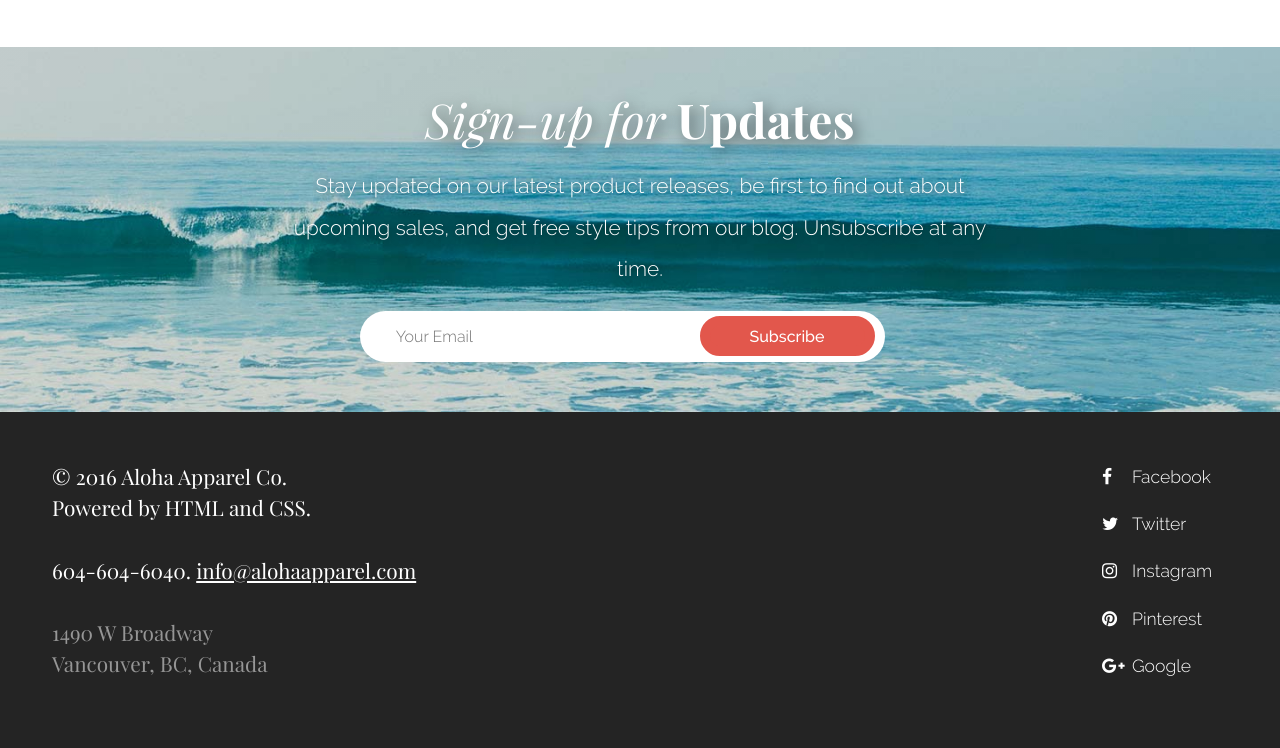
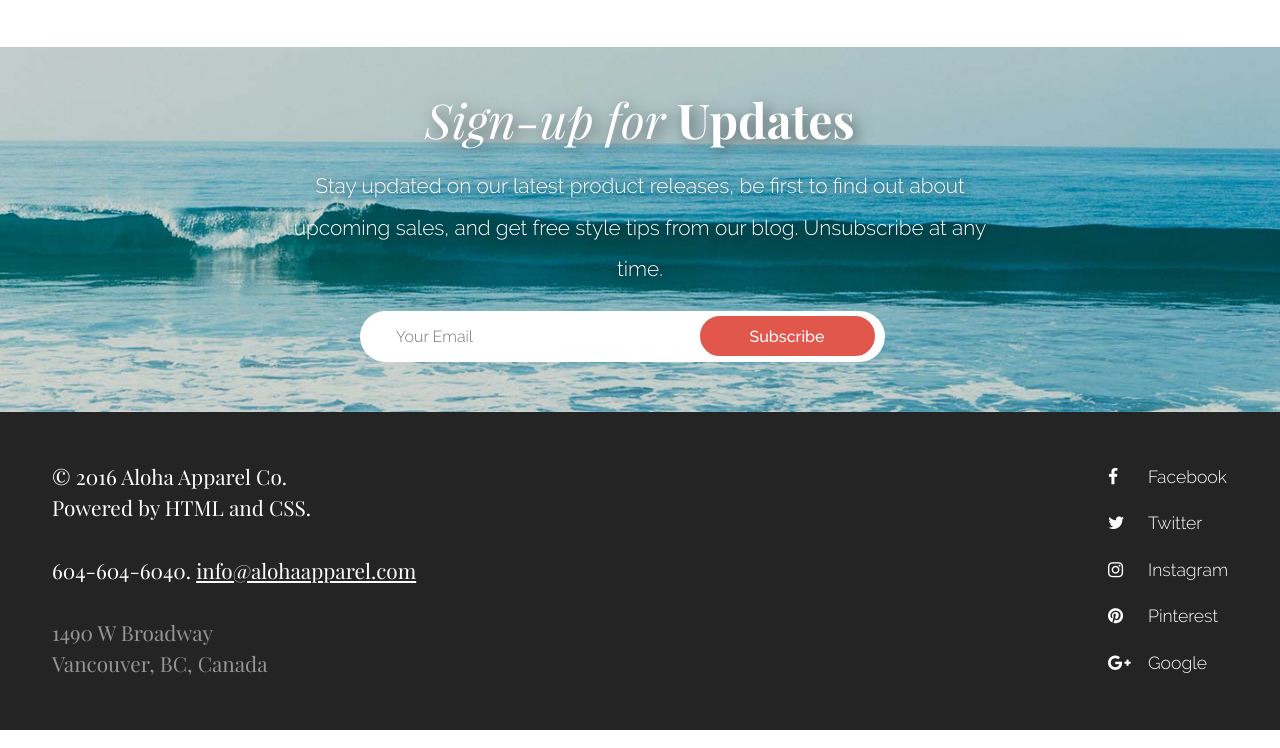
Before and after one commit to Imarky05/Aloha-Project-1a, a plain HTML site: page index.html in a window 1280 px wide. Shown: the part 1305-2053 px from the top of the page. Drawn offline with Linux system fonts and the light colour scheme.

Commit message:
add flexbox on footer

```diff
--- a/style.css
+++ b/style.css
@@ -395,14 +395,8 @@ footer {
 	color: #b64036;
 }
 
-.social_media {
-	transition: .2s;
-	text-align: center;
-}
-
 .social {
 	color: white;
-	min-width: 30px;
 }
 
 .social_media a:link {
@@ -414,15 +408,20 @@ footer {
 	color: #b64036;
 }
 
+.social_media {
+	font-size: 1.1rem;
+	transition: .2s;
+	display: flex;
+	justify-content: center;
+	margin-top: 50px;
+}
+
+i.social {
+	width:	40px;
+}
 
 .social_media ul {
-	overflow: hidden;
-	margin: 50px auto 0 auto;
-}
-
-.social_media li {
-	display: inline-block;
-	font-size: 1.1rem;
+	display: flex;
 }
 
 /*-----------Below are text for the Logos --> its display in when it reaches 600px and more*/
@@ -461,19 +460,23 @@ footer {
 	}
 
 	.social_media {
-		float: right;
-		margin: 0 2rem 0 0;
-	}
-
-	.social_media li{
-		display: block;
-		margin: 0 0 1rem 0;
+		justify-content: flex-end;
 	}
 
 	.social_media ul {
+		margin-right: 2rem;
+		flex-flow: column wrap;
+		justify-content: space-between;
+		height: 217px;
+	}
+
+	.social_media li {
+		min-width: 100px;
+		display: flex;
+	}
+
+	i.social {
 		text-align: left;
-		float: left;
-		margin: 0 1rem 0 auto;
 	}
 
 	.sm_text {
```
